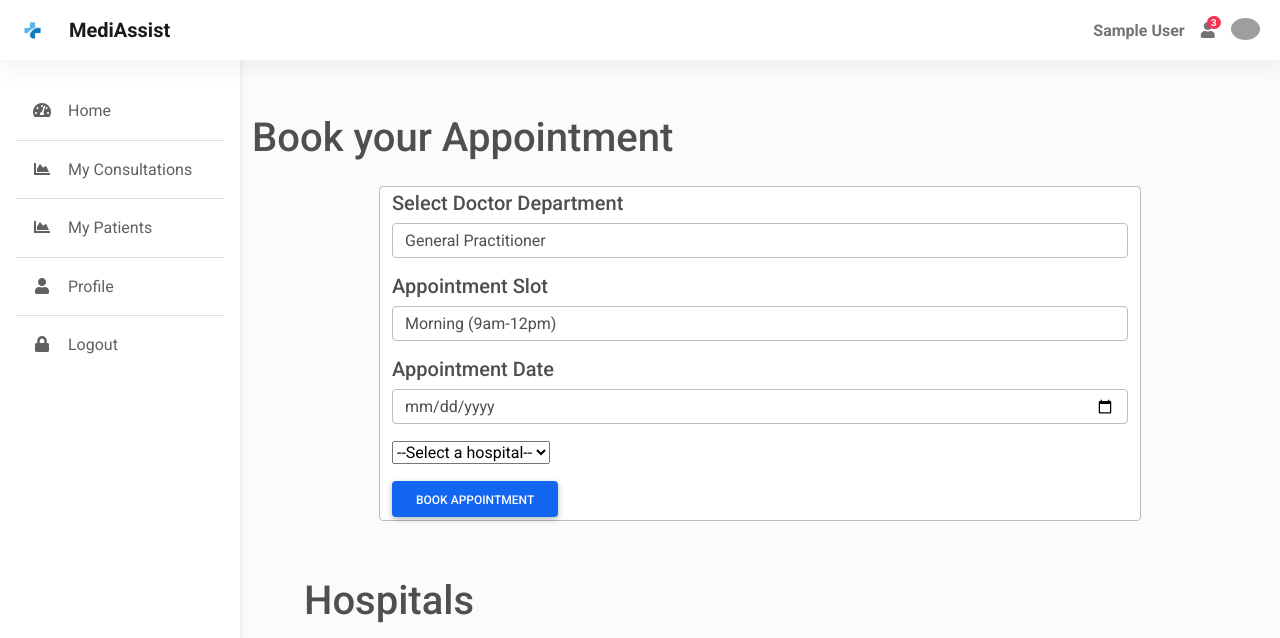
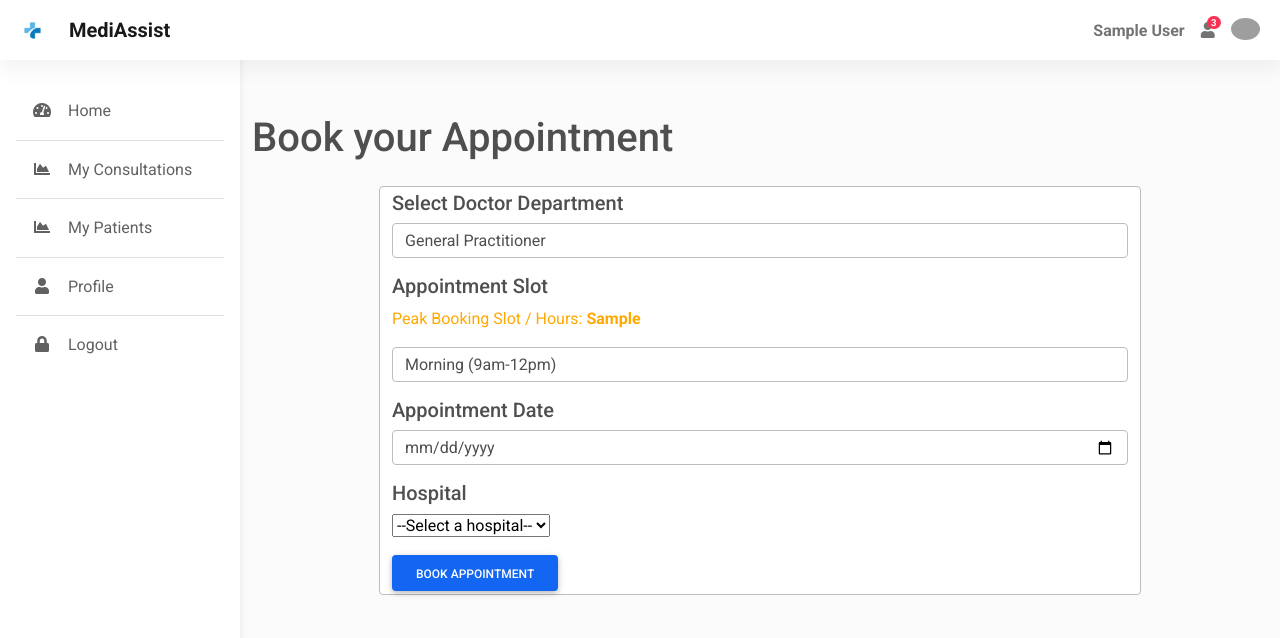
Before and after one commit to CSEAJCE-2024/hackatly, a Flask app: page /appointment in a window 1280 px wide. Shown: the top 638 px of the page. Run offline with Flask 3, Linux system fonts and the light colour scheme; a user stored in the database is signed in; tables that the repository leaves empty hold one stand-in row (values such as "Sample post"); some libraries are stand-ins or nearby versions; grey boxes are pictures that could not be loaded.

Commit message:
added files

```diff
--- a/app.py
+++ b/app.py
@@ -7,6 +7,7 @@ from wtforms import *#form creation
 from wtforms.validators import *
 from flask_bcrypt import Bcrypt
 from datetime import datetime, date
+from sqlalchemy.sql import func
 
 app = Flask(__name__)
 app.debug = True
@@ -352,7 +353,9 @@ def appointment():
         db.session.commit()
         return redirect(url_for("myappointments"))
     hospitals = Hospital.query.all()
-    return render_template("appointment.html", form=form, hospitals=hospitals)
+    slots = Appointment.query.group_by(Appointment.slot).order_by(func.count().desc()).all()
+    max_booked_slot = slots[0].slot if slots else None
+    return render_template("appointment.html", form=form, hospitals=hospitals, max_booked_slot=max_booked_slot)
 
 
 
--- a/templates/appointment.html
+++ b/templates/appointment.html
@@ -16,6 +16,9 @@ Appointment
                     {{ form.docDept(class = "form-control") }}
                 </div>
                 <h5>{{ form.slot.label }}</h5>
+                {% if max_booked_slot %}
+                <p class="text-warning" >Peak Booking Slot / Hours: <strong>{{ max_booked_slot.capitalize() }} {% if max_booked_slot == 'morning' %}(09am - 12pm){% endif %}{% if max_booked_slot == 'afternoon' %}(05pm - 04pm){% endif %}{% if max_booked_slot == 'evening' %}(05pm - 08pm){% endif %}</strong></p>
+                {% endif %}
                 <div class="col-xs-4 mb-3">
                     {{ form.slot(class = "form-control")}}
                 </div>
@@ -23,6 +26,7 @@ Appointment
                 <div class="col-xs-4 mb-3">
                 {{ form.date(class="form-control")}}
                 </div>
+                <h5>Hospital</h5>
                 <div class="col-xs-4 mb-3">
                     <select name="hospital_id" id="hospital_id" required>
                         <option value="">--Select a hospital--</option>
--- a/templates/home.html
+++ b/templates/home.html
@@ -147,7 +147,7 @@ User - Home
               <div class="row">
                 <div class="card" style="width: 30rem;">
                   <div class="card-body">
-                    <h5 class="card-title">FastTrack</h5>
+                    <h5 class="card-title text-warning">FastTrack <i class="fa fa-fire"></i></h5>
                     <h6 class="card-subtitle mb-2 text-muted">Your quick access to everwhere</h6>
                     <p class="card-text">Get yourself the FastTrack subscription to skip long queues and breeze past everyone.</p>
                     <a href="#" class="btn btn-success card-link ">Renew</a>
```
